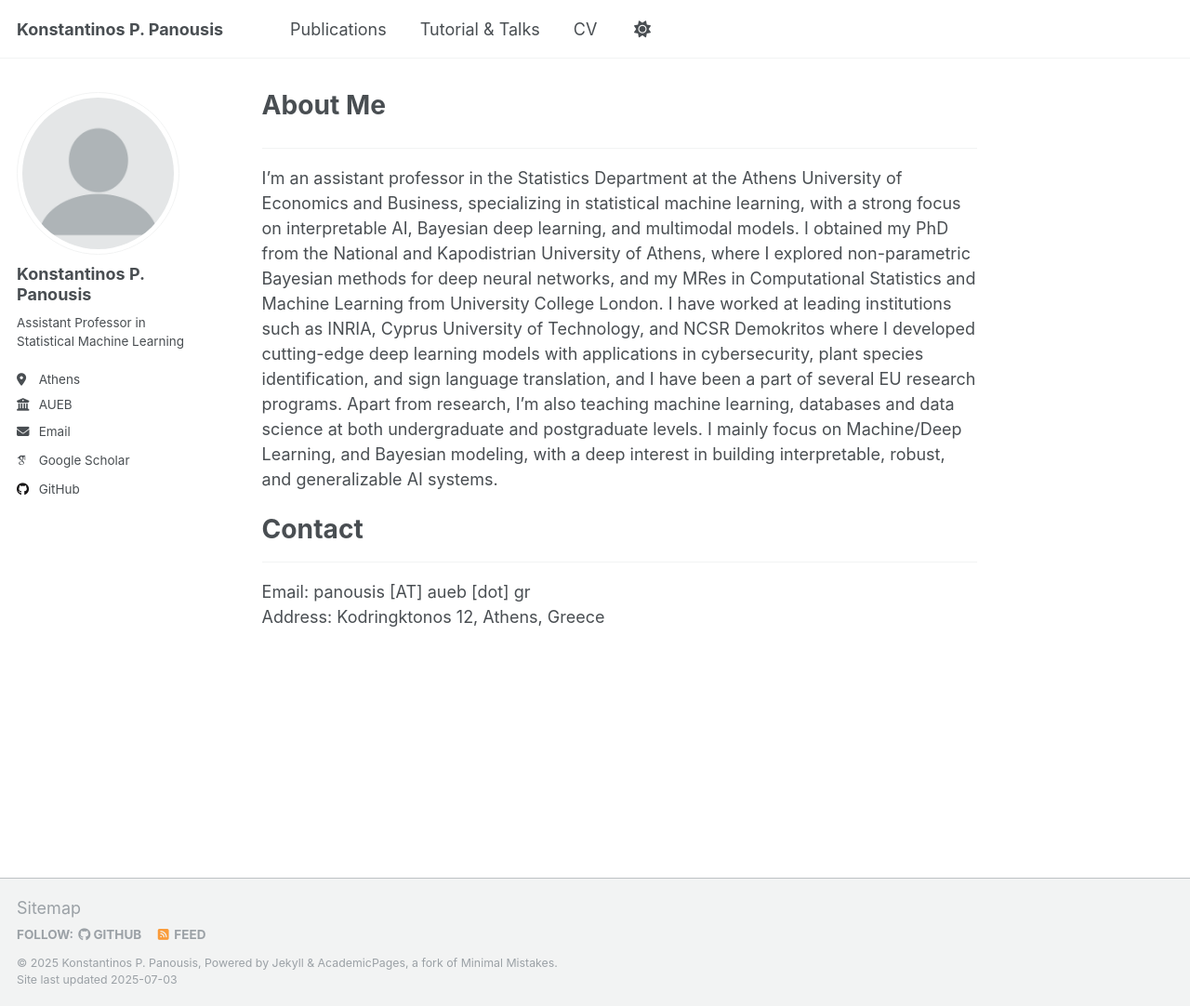
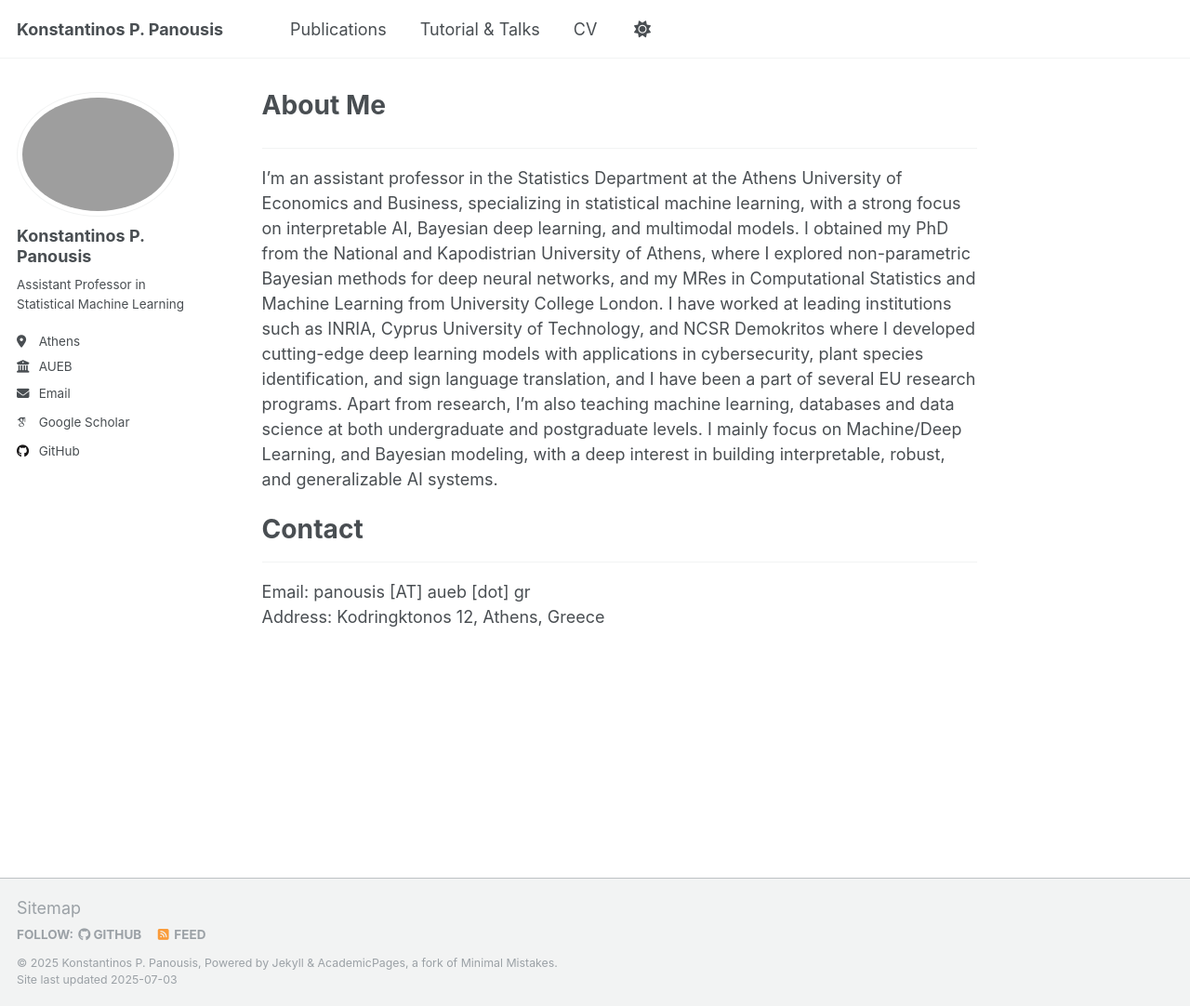
Before and after one commit to konpanousis/konpanousis.github.io, a Jekyll site: the page built from _pages/about.md, in a window 1280 px wide and 1082 px high. Shown: the whole window at 93% size. Built offline with Jekyll 4.4.1, drawn with Linux system fonts in a browser that asks for light colours; some web fonts are replaced; a script that is not in the unit is left out.

Commit message:
Update _config.yml

```diff
--- a/_config.yml
+++ b/_config.yml
@@ -22,7 +22,7 @@ repository               : "academicpages/academicpages.github.io"
 #               Additional customization can be done by editing /_includes/author-profile.html
 author:
   # Biographic information
-  avatar           : "profile.png"
+  avatar           : "panousis.jpg"
   name             : "Konstantinos P. Panousis"
   pronouns         : # example: "she/her"
   bio              : "Assistant Professor in Statistical Machine Learning"
```
